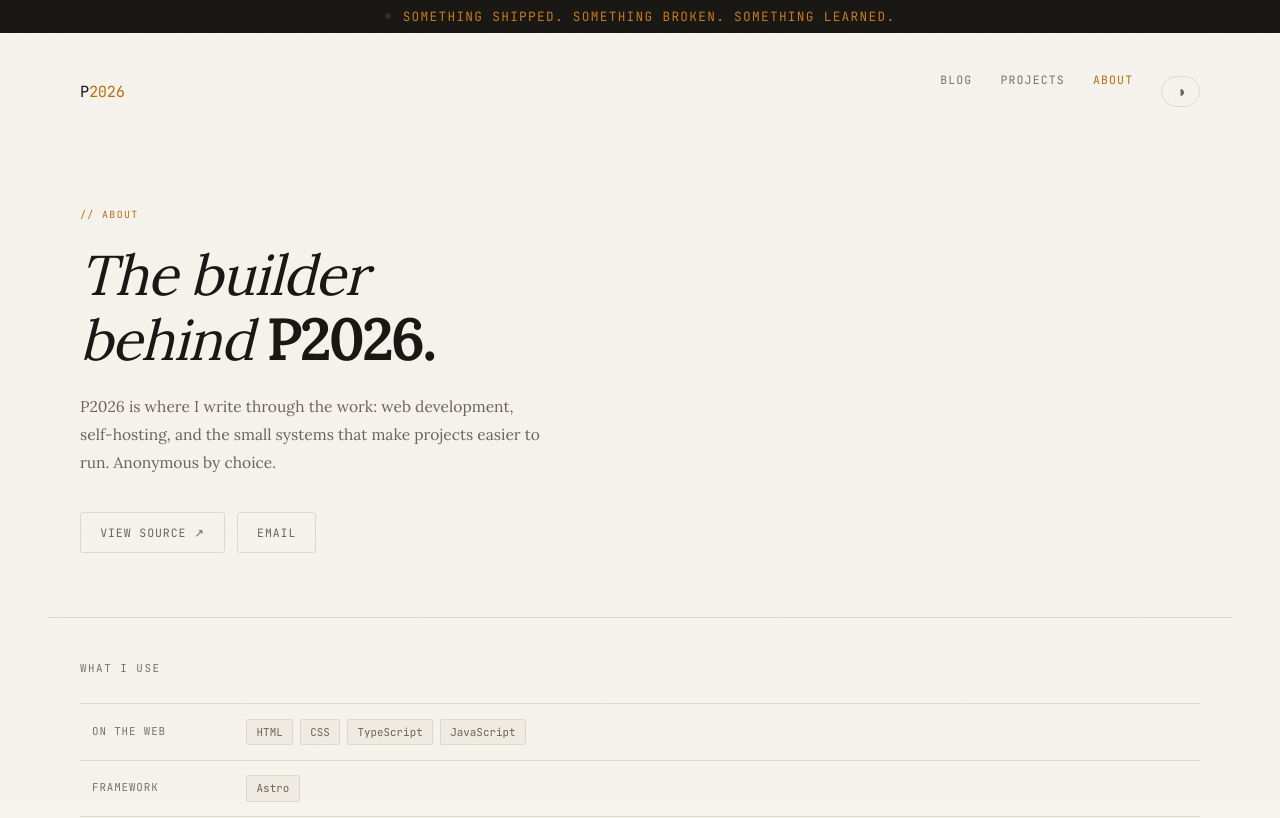
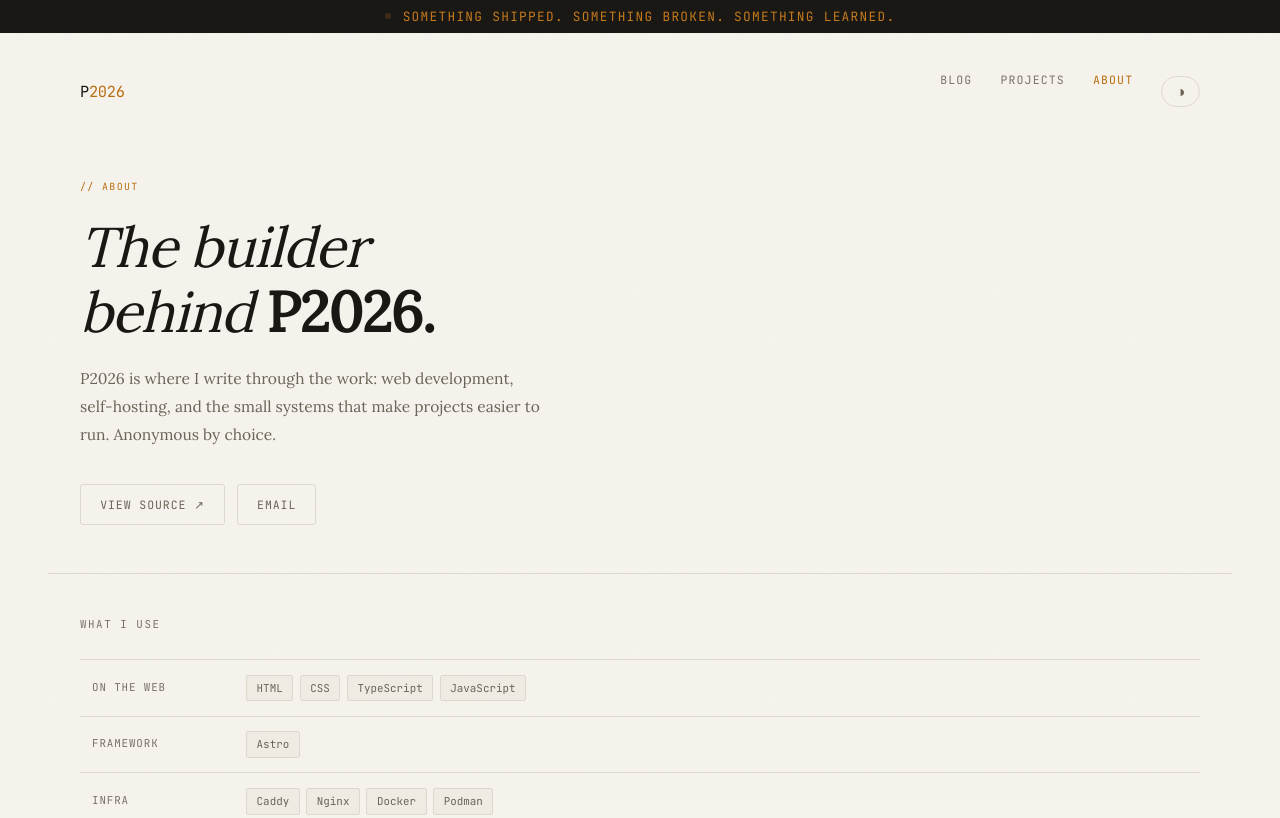
Before and after one commit to Overact3235/p2026, an Astro site in the folder p2026/: page /about in a window 1280 px wide. Shown: the top 818 px of the page. Built offline with nearby package versions, Linux system fonts and the light colour scheme; Astro itself is replaced by a stand-in of ours.

Commit message:
style: compact about page hero

```diff
--- a/p2026/src/pages/about.astro
+++ b/p2026/src/pages/about.astro
@@ -7,7 +7,7 @@ const projects = (await getCollection('projects', ({ data }) => !data.draft))
 ---
 
 <BaseLayout title="About" description="The builder behind P2026. Web development, self-hosting, and tooling experiments, documented in public.">
-  <header class="hero">
+  <header class="hero hero-single hero-compact">
     <div class="hero-content">
       <p class="hero-label">// about</p>
       <h1>The builder<br>behind <em>P2026.</em></h1>
--- a/p2026/src/styles/global.css
+++ b/p2026/src/styles/global.css
@@ -851,6 +851,12 @@ footer {
   grid-template-columns: 1fr;
 }
 
+.hero.hero-compact {
+  padding-top: 3.25rem;
+  padding-bottom: 2.75rem;
+  gap: 1.5rem;
+}
+
 .hero-content {
   display: flex;
   flex-direction: column;
@@ -1469,6 +1475,10 @@ footer {
     padding: 5.5rem 2rem 4rem;
   }
 
+  .hero.hero-compact {
+    padding: 3.75rem 2rem 3rem;
+  }
+
   .content {
     padding: 0 2rem;
   }
@@ -1498,6 +1508,10 @@ footer {
   .hero {
     grid-template-columns: 1fr;
     padding: 3rem 1rem 2.5rem;
+  }
+
+  .hero.hero-compact {
+    padding: 2.5rem 1rem 2.25rem;
   }
 
   .ascii-block {
```
